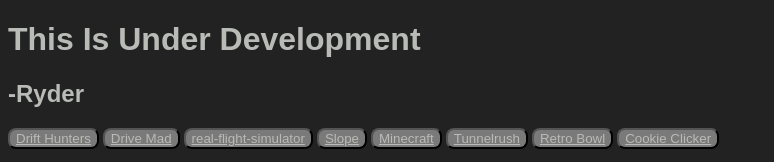
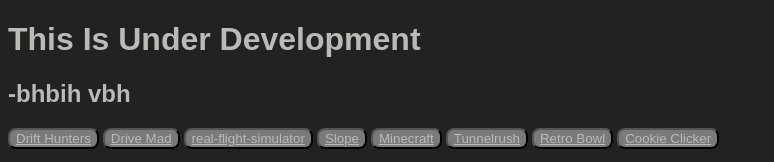
Before and after one commit to CynDynAQT/EZunblocked, a plain HTML site: page games.html in a window 1280 px wide. Shown: the top 162 px of the page, without its empty margins (0-774 px from the left). Drawn offline with Linux system fonts and the light colour scheme.

Commit message:
Update games.html

```diff
--- a/games.html
+++ b/games.html
@@ -37,7 +37,7 @@ button:hover {
 <body style="background-color:#222222;">
     <h1>This Is Under Development</h1>
 
-   <h2> -Ryder </h2>
+   <h2> -bhbih vbh </h2>
    <button> <a href=.\games\drifthunters.html>Drift Hunters</a></button>
    <button> <a href=.\games\drivemad.html>Drive Mad</a></button>
    <button> <a href=.\games\flightsim.html>real-flight-simulator</a></button>
```
